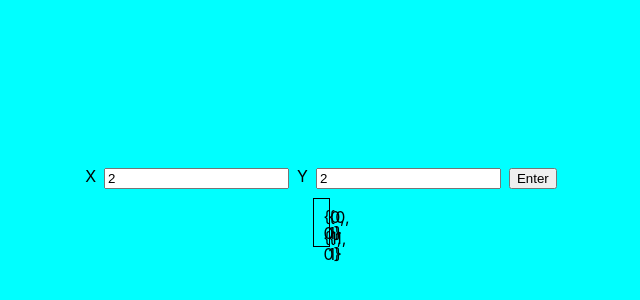
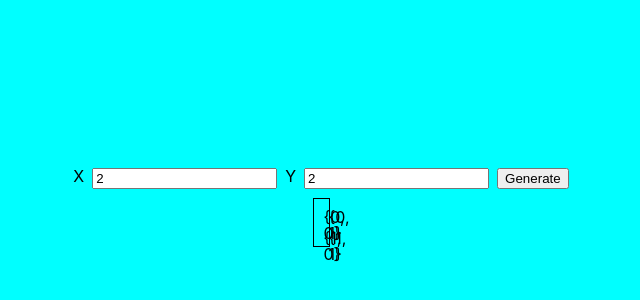
Before and after one commit to harounehadid/univ-a-start-path-finding, a React (Create React App) app: page / in a window 1280 px wide. Shown: the part 188-488 px from the top of the page, without its empty margins (319-959 px from the left). Built offline with nearby package versions, Linux system fonts and the light colour scheme.

Commit message:
Reorganize Field Dims Controller

```diff
--- a/src/features/set-field-dimensions/FieldDimensionsController.js
+++ b/src/features/set-field-dimensions/FieldDimensionsController.js
@@ -1,48 +1,25 @@
-import { useState } from "react";
-import { useSelector, useDispatch } from "react-redux";
-import { selectFieldDimensions } from "./fieldDimensionsSlice";
+import { useDispatch } from "react-redux";
+import FormInput from "../../components/form-input/FormInput";
+import { setFieldDimensions } from "./fieldDimensionsSlice";
+import styles from './fieldDimensionsController.module.css';
 
 const FieldDimensionsController = () => {
     const dispatch = useDispatch();
 
-    const fieldDims = useSelector(selectFieldDimensions);
-
-    const [xVal, setXVal] = useState(fieldDims.x);
-    const [yVal, setYVal] = useState(fieldDims.y);
-
     const handleClick = (event) => {
         event.preventDefault();
 
-        console.log(event);
-    }
+        // Convert the data sent from the form into an object of key value pairs
+        const data = Object.fromEntries(new FormData(event.target).entries());
 
-    const handleChange = (event) => {
-      event.preventDefault();
-
-      if (event.target.value >= 2) {
-        if (event.target.name === 'xVal') setYVal(event.target.value);
-        else if (event.target.name === 'yVal') setXVal(event.target.value);
-        else console.logError('Input not connected properly');
-      }
+        dispatch(setFieldDimensions(data));
     }
 
     return (
-        <form style={{display: 'flex', gap: '8px'}}>
-            <label htmlFor='xVal'>X</label>
-            <input type='number'
-                onChange={handleChange}
-                value={yVal}
-                id='xVal'
-                name='xVal'
-                />
-            <label htmlFor='yVal'>Y</label>
-            <input type='number'
-                onChange={handleChange}
-                value={xVal}
-                id='yVal'
-                name='yVal'
-                />
-            <button type='submit' onClick={handleClick}>Enter</button>
+        <form className={styles['container']} onSubmit={handleClick}>
+            <FormInput labelText={'X'} type={'number'} id={'x'} name={'x'} minVal={2} />
+            <FormInput labelText={'Y'} type={'number'} id={'y'} name={'y'} minVal={2} />
+            <button type='submit' value='submit'>Generate</button>
       </form>
     );
 }
--- /dev/null
+++ b/src/features/set-field-dimensions/fieldDimensionsController.module.css
@@ -0,0 +1,4 @@
+.container {
+    display: flex;
+    gap: 8px
+}
```
